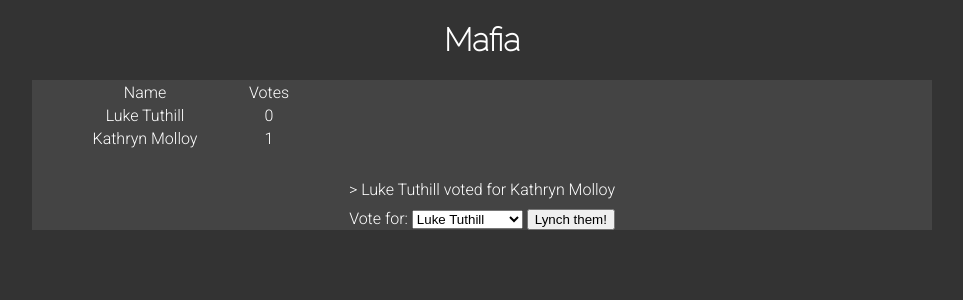
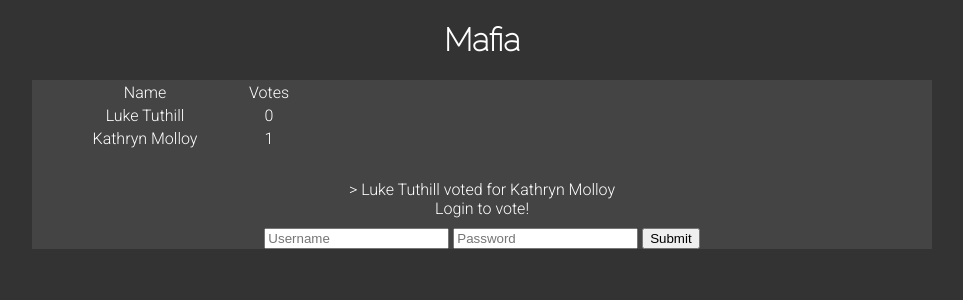
Before and after one commit to lyneca/mafiapp, a Django app: page / in a window 1280 px wide. Shown: the top 300 px of the page, without its empty margins (158-1121 px from the left). Run offline with Django 3.2, Linux system fonts and the light colour scheme; data comes from the database, SQL or seed files in the repository; both versions use the stored data as it was after the commit.

Commit message:
logging in works now

```diff
--- a/voting/templates/index.html
+++ b/voting/templates/index.html
@@ -29,16 +29,27 @@
     {% for vote in votes %}
         > {{ vote }} <br>
     {% endfor %}
+
+    {% if user.is_authenticated %}
         <form style="margin: 10px;" action="{% url 'voting:vote' %}" method="post">
             {% csrf_token %}
             Vote for:
-        <select name="user" required title="User">
+            <select name="votee" required title="User">
                 {% for user in users %}
                     <option value="{{ user.pk }}">{{ user.get_full_name }}</option>
                 {% endfor %}
             </select>
             <button type="submit">Lynch them!</button>
         </form>
+    {% else %}
+        Login to vote!
+        <form style="margin: 10px;" action="{% url 'voting:log_in_user' %}" method="post">
+        {% csrf_token %}
+        <input type="text" name="username" placeholder="Username">
+        <input type="password" name="password" placeholder="Password">
+        <input type="submit">
+        </form>
+    {% endif %}
 </div>
 </body>
 </html>
--- a/voting/urls.py
+++ b/voting/urls.py
@@ -2,5 +2,6 @@ from django.conf.urls import url
 from . import views
 urlpatterns = [
     url(r'^$', views.index, name='index'),
-    url(r'^/vote/', views.vote, name='vote')
+    url(r'^vote/', views.vote, name='vote'),
+    url(r'^login/', views.log_in_user, name='log_in_user')
 ]
--- a/voting/views.py
+++ b/voting/views.py
@@ -1,6 +1,8 @@
 from django.shortcuts import render, get_object_or_404
-from django.http import HttpResponse
+from django.http import HttpResponse, HttpResponseRedirect
+from django.core.urlresolvers import reverse
 from .models import Vote, VoteCount
+from django.contrib.auth import authenticate, login
 from django.contrib.auth.models import User
 
 
@@ -23,6 +25,7 @@ def index(request):
         'votes': votes,
         'votecounts': votecounts,
         'users': users,
+        'user': request.user
     }
     return render(request, 'index.html', context=context)
 
@@ -30,4 +33,19 @@ def index(request):
 def vote(request):
     voter = get_object_or_404(User, pk=request.user.pk)
     votee = User.objects.get(pk=request.POST['votee'])
+    Vote.objects.get(voter=voter).delete()
     Vote(voter=voter, votee=votee).save()
+    return HttpResponseRedirect(reverse('voting:index'))
+
+
+def log_in_user(request):
+    user = authenticate(username=request.POST['username'], password=request.POST['password'])
+    if user is not None:
+        if user.is_active:
+            print("User is valid, active and authenticated")
+            login(request, user)
+        else:
+            print("The password is valid, but the account has been disabled!")
+    else:
+        print("The username and password were incorrect.")
+    return HttpResponseRedirect(reverse('voting:index'))
```
Also changed, not shown: db.sqlite3. Lines whose indentation alone changed are shown as unchanged.
